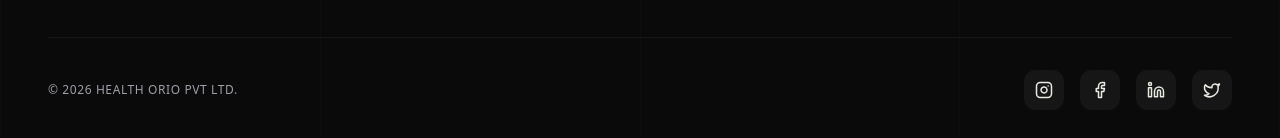
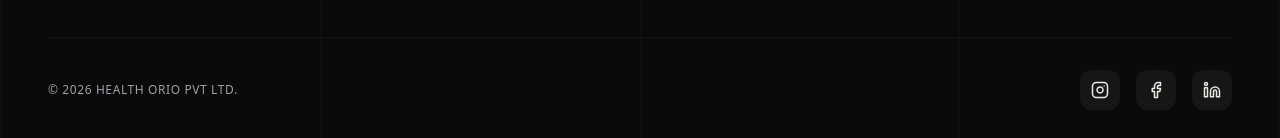
Before and after one commit to startupcoaching123/health-orio, a React (Vite) app: page /contact in a window 1280 px wide. Shown: the part 1391-1529 px from the top of the page. Built offline with nearby package versions, Linux system fonts and the light colour scheme.

Commit message:
remove twitter

```diff
--- a/src/components/Footer.jsx
+++ b/src/components/Footer.jsx
@@ -125,13 +125,7 @@ const Footer = () => {
             >
               <Linkedin size={18} />
             </a>
-            <a
-              href="#"
-              className={`w-10 h-10 rounded-xl bg-white/5 flex items-center justify-center ${accentColor} hover:bg-[#F5AD3D] hover:text-[#0A0A0A] transition-all`}
-              aria-label="Twitter"
-            >
-              <Twitter size={18} />
-            </a>
+
           </div>
         </div>
       </div>
```
